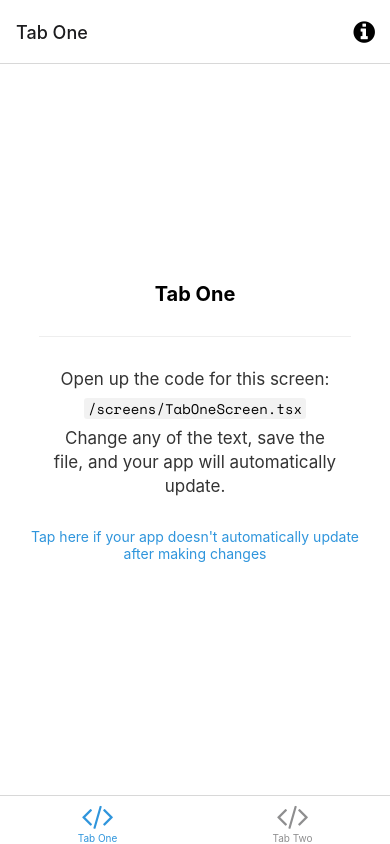
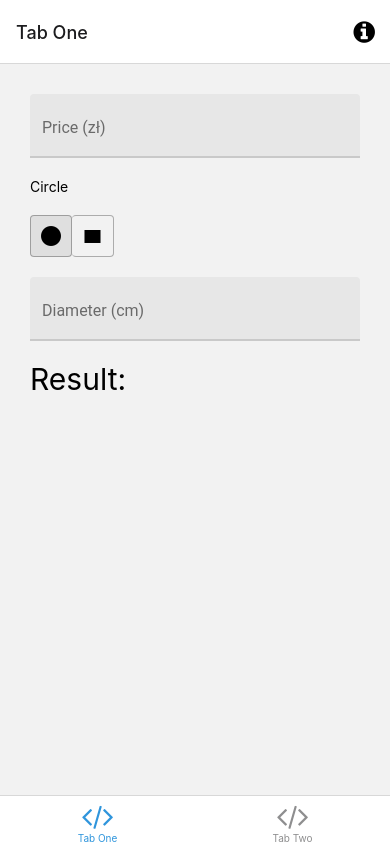
Before and after one commit to Buglik/PizzaCalc-ReactNative, a React Native app: screen /TabOne in a window 390 px wide. Built offline with nearby package versions, Linux system fonts and the light colour scheme; what expo-linking would draw is missing.

Commit message:
Main screen POC

```diff
--- a/App.tsx
+++ b/App.tsx
@@ -5,6 +5,7 @@ import { SafeAreaProvider } from 'react-native-safe-area-context';
 import useCachedResources from './hooks/useCachedResources';
 import useColorScheme from './hooks/useColorScheme';
 import Navigation from './navigation';
+import { Provider as PaperProvider } from 'react-native-paper';
 
 export default function App() {
   const isLoadingComplete = useCachedResources();
@@ -14,10 +15,12 @@ export default function App() {
     return null;
   } else {
     return (
-      <SafeAreaProvider>
-        <Navigation colorScheme={colorScheme} />
-        <StatusBar />
-      </SafeAreaProvider>
+      <PaperProvider>
+        <SafeAreaProvider>
+          <Navigation colorScheme={colorScheme} />
+          <StatusBar />
+        </SafeAreaProvider>
+      </PaperProvider>
     );
   }
 }
--- a/package.json
+++ b/package.json
@@ -27,10 +27,13 @@
     "react": "16.13.1",
     "react-dom": "16.13.1",
     "react-native": "https://github.com/expo/react-native/archive/sdk-42.0.0.tar.gz",
+    "react-native-elements": "^3.4.2",
+    "react-native-gesture-handler": "~1.10.2",
+    "react-native-paper": "^4.9.2",
     "react-native-reanimated": "~2.2.0",
-    "react-native-gesture-handler": "~1.10.2",
     "react-native-safe-area-context": "3.2.0",
     "react-native-screens": "~3.4.0",
+    "react-native-vector-icons": "^8.1.0",
     "react-native-web": "~0.13.12"
   },
   "devDependencies": {
--- a/screens/TabOneScreen.tsx
+++ b/screens/TabOneScreen.tsx
@@ -1,33 +1,153 @@
-import * as React from 'react';
-import { StyleSheet } from 'react-native';
+import React, { useEffect, useState } from 'react';
+import {
+  StyleSheet,
+  View,
+  Switch,
+  Text,
+  TouchableWithoutFeedback,
+  Keyboard,
+  SafeAreaView,
+} from 'react-native';
 
-import EditScreenInfo from '../components/EditScreenInfo';
-import { Text, View } from '../components/Themed';
 import { RootTabScreenProps } from '../types';
+import { Button, ToggleButton, TextInput } from 'react-native-paper';
 
-export default function TabOneScreen({ navigation }: RootTabScreenProps<'TabOne'>) {
+const DismissKeyboard = ({ children }: { children: any }) => (
+  <TouchableWithoutFeedback onPress={() => Keyboard.dismiss()}>
+    {children}
+  </TouchableWithoutFeedback>
+);
+
+export default function TabOneScreen({
+  navigation,
+}: RootTabScreenProps<'TabOne'>) {
+  const [price, setPrice] = useState('');
+
+  const [pizzaShape, setPizzaShape] = useState('circle');
+
+  const [diameter, setDiameter] = useState('');
+  const [circleResult, setCircleResult] = useState('');
+
+  const [length, setLength] = useState('');
+  const [width, setWidth] = useState('');
+  const [rectangleResult, setRectangleResult] = useState('');
+
+  const calcCircleResult = () => {
+    return (
+      ((parseInt(diameter) / 2) * (parseInt(diameter) / 2) * 3.14) /
+      parseInt(price)
+    )
+      .toFixed(0)
+      .toString();
+  };
+
+  const calcRectangleResult = () => {
+    return ((parseInt(width) * parseInt(length)) / parseInt(price))
+      .toFixed(0)
+      .toString();
+  };
+
+  useEffect(() => {
+    if (price && diameter) {
+      const result = calcCircleResult();
+      if (result !== 'NaN') setCircleResult(result);
+      else setCircleResult('Wrong input');
+    }
+
+    if (price && width && length) {
+      const result = calcRectangleResult();
+      if (result !== 'NaN') setRectangleResult(result);
+      else setRectangleResult('Wrong input');
+    }
+  }, [price, diameter, width, length]);
+
   return (
-    <View style={styles.container}>
-      <Text style={styles.title}>Tab One</Text>
-      <View style={styles.separator} lightColor="#eee" darkColor="rgba(255,255,255,0.1)" />
-      <EditScreenInfo path="/screens/TabOneScreen.tsx" />
-    </View>
+    <DismissKeyboard>
+      <SafeAreaView style={styles.container}>
+        <TextInput
+          onChangeText={setPrice}
+          value={price}
+          label="Price (zł)"
+          style={styles.input}
+          keyboardType={'numeric'}
+        />
+        <Text style={styles.label}>
+          {pizzaShape === 'circle' ? 'Circle' : 'Rectangle'}
+        </Text>
+        <ToggleButton.Row
+          onValueChange={(value) => setPizzaShape(value)}
+          value={pizzaShape}
+          style={{ margin: 10 }}
+        >
+          <ToggleButton icon="circle" value="circle" />
+          <ToggleButton icon="rectangle" value="rectangle" />
+        </ToggleButton.Row>
+
+        {pizzaShape === 'circle' ? (
+          <View style={{ margin: 10 }}>
+            <TextInput
+              onChangeText={setDiameter}
+              value={diameter}
+              label="Diameter (cm)"
+              style={styles.inputCircle}
+              keyboardType={'numeric'}
+            />
+          </View>
+        ) : (
+          <View
+            style={{
+              flexDirection: 'row',
+              justifyContent: 'space-between',
+              margin: 10,
+            }}
+          >
+            <TextInput
+              onChangeText={setLength}
+              value={length}
+              label="Length (cm)"
+              style={styles.inputRectangle}
+              keyboardType={'numeric'}
+            />
+            <TextInput
+              onChangeText={setWidth}
+              value={width}
+              label="Width (cm)"
+              style={styles.inputRectangle}
+              keyboardType={'numeric'}
+            />
+          </View>
+        )}
+        {pizzaShape === 'circle' ? (
+          <Text style={styles.result}>Result: {circleResult}</Text>
+        ) : (
+          <Text style={styles.result}>Result: {rectangleResult}</Text>
+        )}
+      </SafeAreaView>
+    </DismissKeyboard>
   );
 }
 
 const styles = StyleSheet.create({
   container: {
     flex: 1,
-    alignItems: 'center',
-    justifyContent: 'center',
+    // display: 'flex',
+    // alignItems: 'center',
+    // justifyContent: 'space-between',
+    // height: 300,
+    margin: 20,
   },
-  title: {
-    fontSize: 20,
-    fontWeight: 'bold',
+  label: {
+    margin: 10,
   },
-  separator: {
-    marginVertical: 30,
-    height: 1,
-    width: '80%',
+  input: { margin: 10 },
+  inputCircle: {},
+  inputRectangle: {
+    // height: 40,
+    // fontSize: 15,
+    width: 150,
+  },
+  result: {
+    fontSize: 30,
+    margin: 10,
   },
 });
--- a/tsconfig.json
+++ b/tsconfig.json
@@ -1,6 +1,7 @@
 {
   "extends": "expo/tsconfig.base",
   "compilerOptions": {
+    "jsx": "react",
     "strict": true
   }
 }
```
Also changed, not shown: 1 other file (tests, documents, lock files or other folders).
